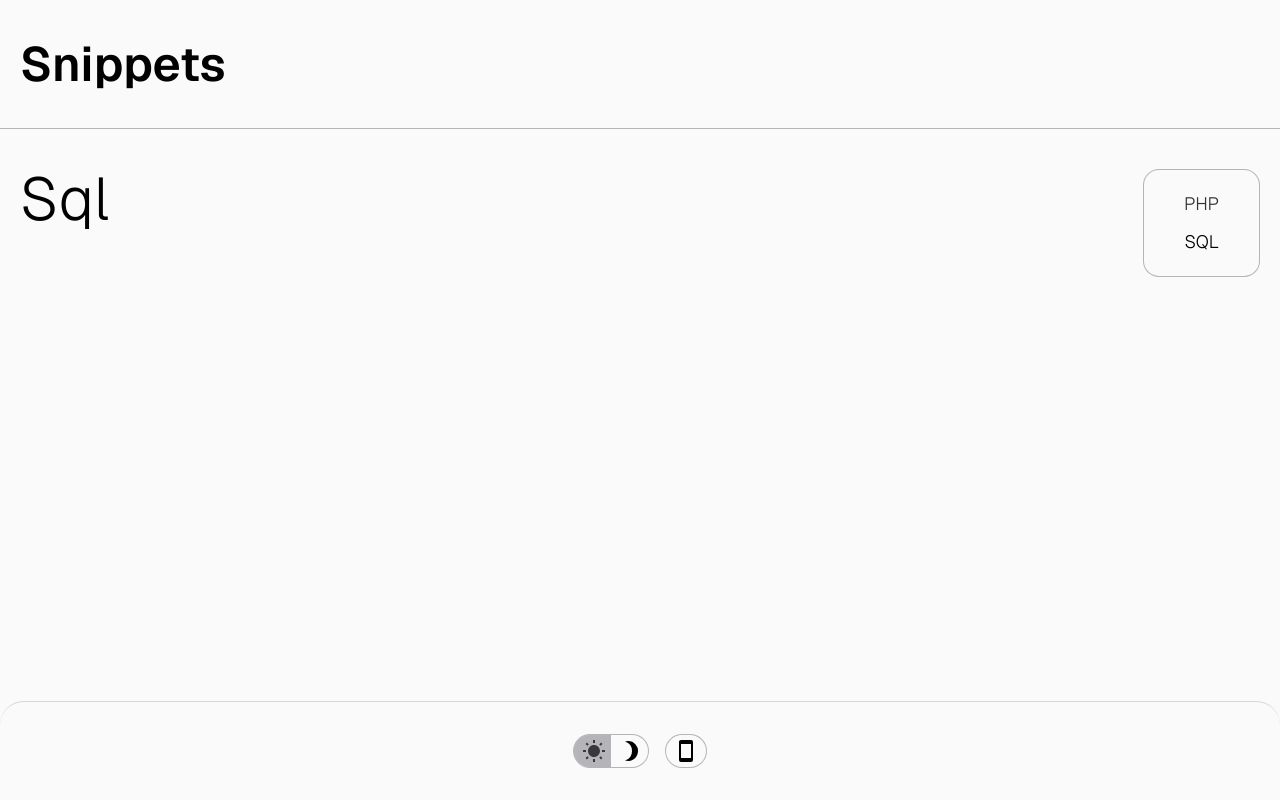
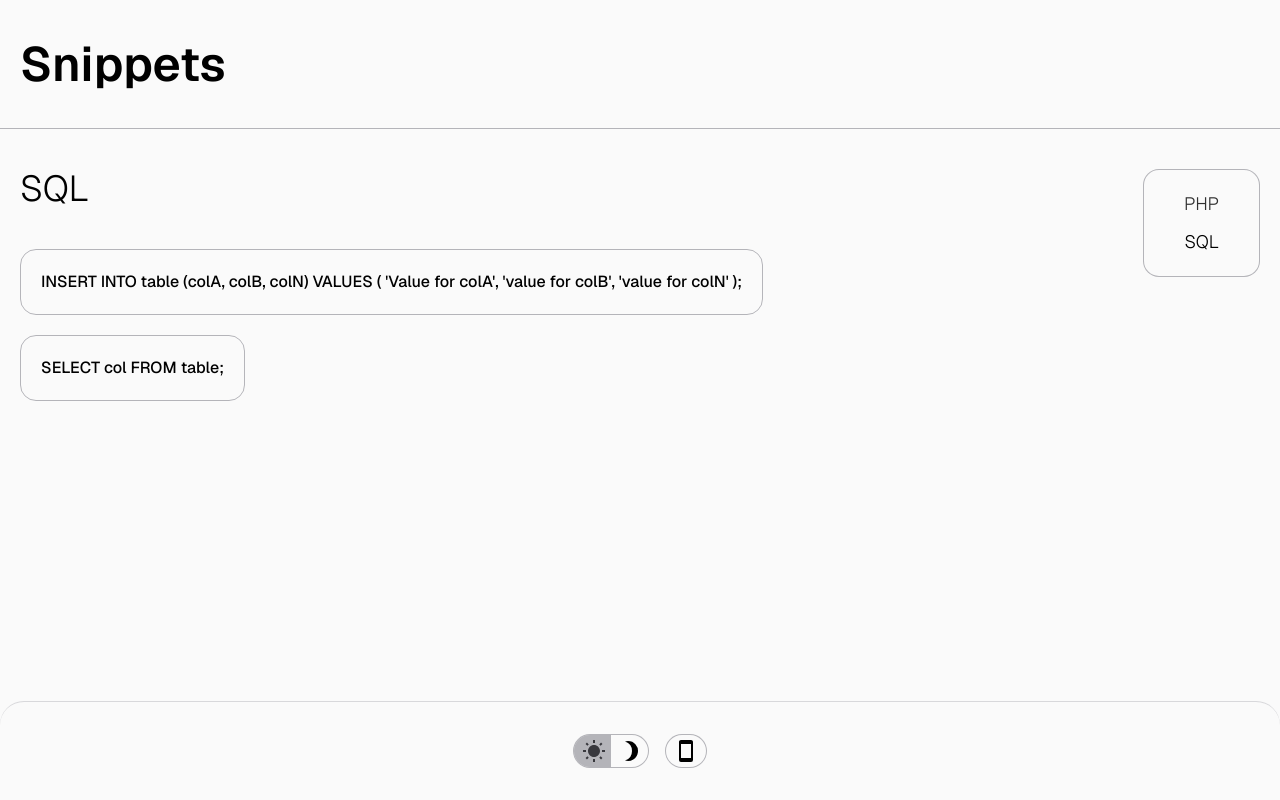
Before and after one commit to NibboNi/code-snippets, a React (Vite) app: page /sql in a window 1280 px wide. Built offline with nearby package versions, Linux system fonts and the light colour scheme.

Commit message:
update snippets pages

```diff
--- a/src/pages/Php.tsx
+++ b/src/pages/Php.tsx
@@ -1,5 +1,11 @@
+import Heading from '../components/Heading';
+
 function Php() {
-  return <h1 className="font-light text-6xl">Php</h1>;
+  return (
+    <>
+      <Heading title="php" />
+    </>
+  );
 }
 
 export default Php;
--- a/src/pages/Sql.tsx
+++ b/src/pages/Sql.tsx
@@ -1,5 +1,16 @@
+import CodeBlock from '../components/CodeBlock';
+import Heading from '../components/Heading';
+
 function Sql() {
-  return <h1 className="font-light text-6xl">Sql</h1>;
+  return (
+    <>
+      <Heading title="sql" />
+      <div className="flex flex-col items-start justify-start gap-5">
+        <CodeBlock content="INSERT INTO table (colA, colB, colN) VALUES ( 'Value for colA', 'value for colB', 'value for colN' );" />
+        <CodeBlock content="SELECT col FROM table;" />
+      </div>
+    </>
+  );
 }
 
 export default Sql;
```
